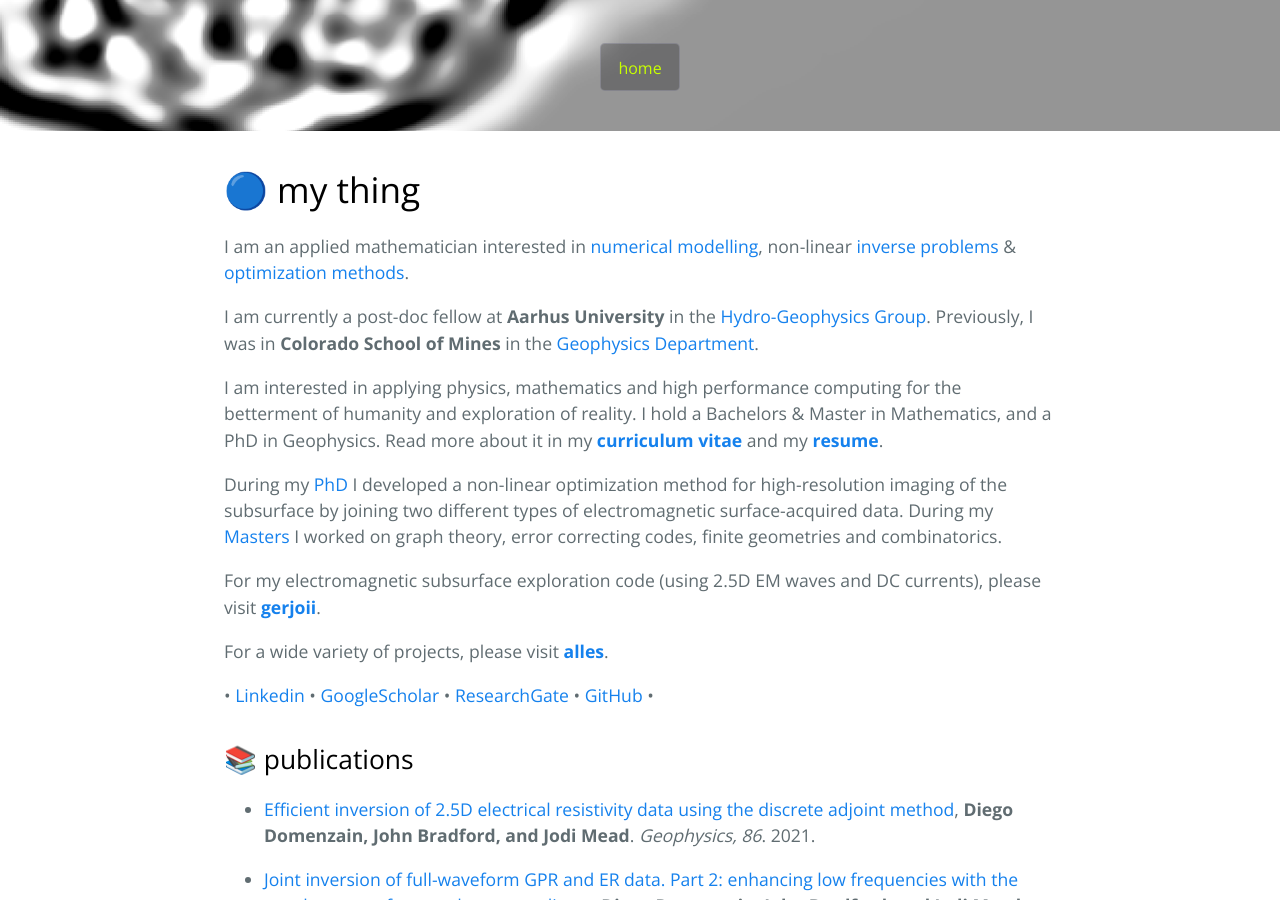
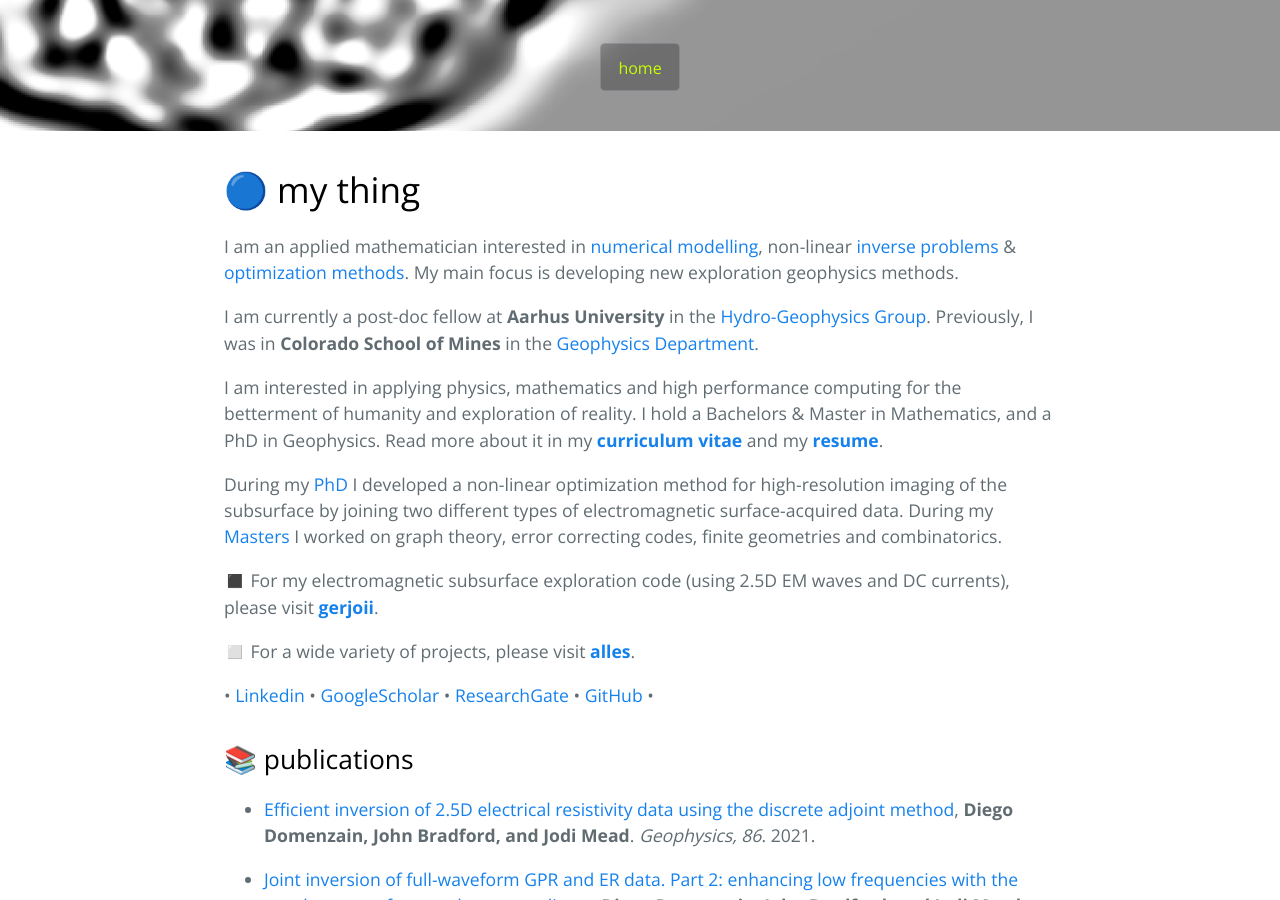
Before and after one commit to diegozain/diegozain.github.io, a Jekyll site: the page built from index.md, in a window 1280 px wide and 900 px high, scrolled down 244 px. Built offline with Jekyll 4.4.1, drawn with Linux system fonts in a browser that asks for light colours; our own code applies the rules of GitHub Pages for plain Markdown files.

Commit message:
emojis ok

```diff
--- a/index.md
+++ b/index.md
@@ -4,7 +4,7 @@
 
 # 🔵 my thing
 
-I am an applied mathematician interested in [numerical modelling](https://en.wikipedia.org/wiki/Computer_simulation), non-linear [inverse problems](https://en.wikipedia.org/wiki/Inverse_problem) & [optimization methods](https://en.wikipedia.org/wiki/Mathematical_optimization).
+I am an applied mathematician interested in [numerical modelling](https://en.wikipedia.org/wiki/Computer_simulation), non-linear [inverse problems](https://en.wikipedia.org/wiki/Inverse_problem) & [optimization methods](https://en.wikipedia.org/wiki/Mathematical_optimization). My main focus is developing new exploration geophysics methods.
 
 I am currently a post-doc fellow at **Aarhus University** in the [Hydro-Geophysics Group](https://hgg.au.dk/). Previously, I was in **Colorado School of Mines** in the [Geophysics Department](https://cwp.mines.edu/faculty/).
 
@@ -12,9 +12,9 @@
 
 During my [PhD](https://scholarworks.boisestate.edu/td/1642/) I developed a non-linear optimization method for high-resolution imaging of the subsurface by joining two different types of electromagnetic surface-acquired data. During my [Masters](https://digitalcommons.mtu.edu/cgi/viewcontent.cgi?article=1806&context=etds) I worked on graph theory, error correcting codes, finite geometries and combinatorics.
 
-For my electromagnetic subsurface exploration code (using 2.5D EM waves and DC currents), please visit [__gerjoii__](https://github.com/diegozain/gerjoii).
+◼️ For my electromagnetic subsurface exploration code (using 2.5D EM waves and DC currents), please visit [__gerjoii__](https://github.com/diegozain/gerjoii).
 
-For a wide variety of projects, please visit [__alles__](https://github.com/diegozain/alles).
+◻️ For a wide variety of projects, please visit [__alles__](https://github.com/diegozain/alles).
 
 • [Linkedin](https://www.linkedin.com/in/diego-domenzain-67431171/) • [GoogleScholar](https://scholar.google.com/citations?user=tve8X08AAAAJ&hl) • [ResearchGate](https://www.researchgate.net/profile/Diego_Domenzain) • [GitHub](https://github.com/diegozain/) •
 
```
